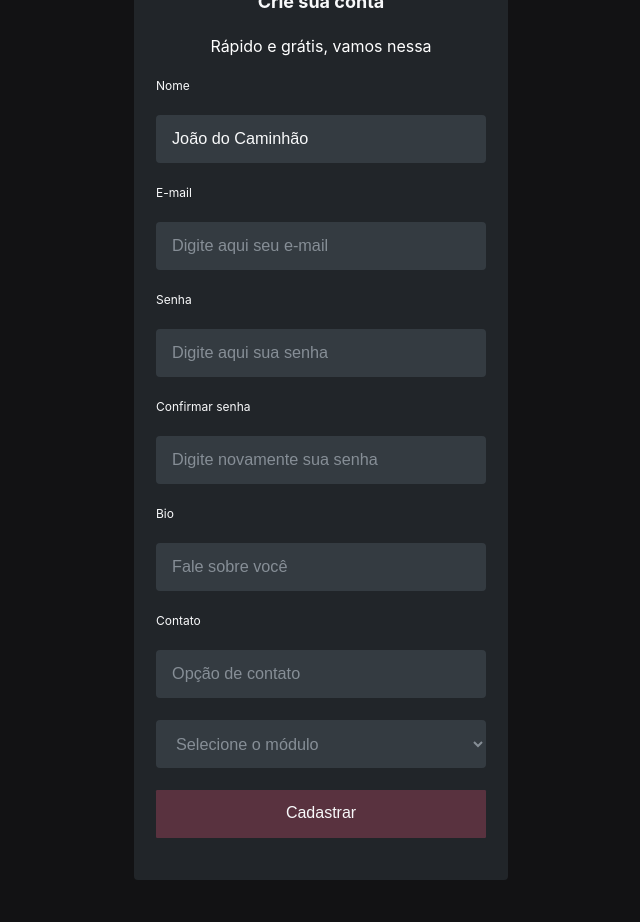
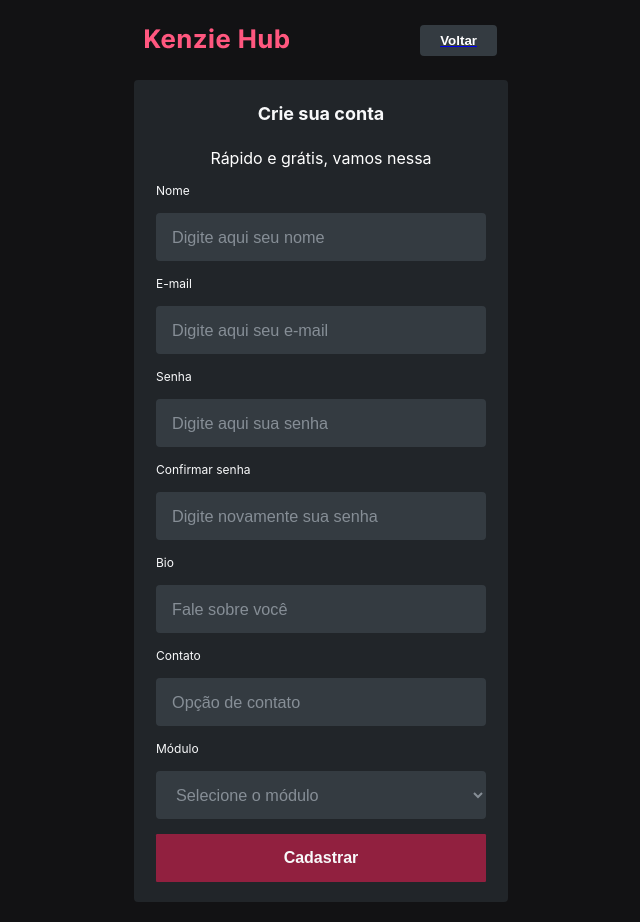
Before and after one commit to Kenzie-Academy-Brasil-Developers/Kenzie-Academy-Brasil-Developers-react-entrega-kenzie-hub.renangiaretta, a React (Create React App) app in the folder kenziehub/kenziehub/: page /register in a window 1280 px wide. Shown: the whole page, without its empty margins (319-959 px from the left). Before the commit the page ends 880 px from the top, so only its background shows below. Built offline with nearby package versions, Linux system fonts and the light colour scheme.

Commit message:
fix: register styles

```diff
--- a/kenziehub/kenziehub/src/App.css
+++ /dev/null
@@ -1,38 +0,0 @@
-.App {
-  text-align: center;
-}
-
-.App-logo {
-  height: 40vmin;
-  pointer-events: none;
-}
-
-@media (prefers-reduced-motion: no-preference) {
-  .App-logo {
-    animation: App-logo-spin infinite 20s linear;
-  }
-}
-
-.App-header {
-  background-color: #282c34;
-  min-height: 100vh;
-  display: flex;
-  flex-direction: column;
-  align-items: center;
-  justify-content: center;
-  font-size: calc(10px + 2vmin);
-  color: white;
-}
-
-.App-link {
-  color: #61dafb;
-}
-
-@keyframes App-logo-spin {
-  from {
-    transform: rotate(0deg);
-  }
-  to {
-    transform: rotate(360deg);
-  }
-}
--- a/kenziehub/kenziehub/src/components/RegisterForm/RegisterForm.jsx
+++ b/kenziehub/kenziehub/src/components/RegisterForm/RegisterForm.jsx
@@ -23,9 +23,8 @@ const RegisterForm = () => {
 
   const { register, handleSubmit, formState: { errors } } = useForm({
     resolver: yupResolver(registerSchema),
-	  defaultValues: {
-		  name: 'João do Caminhão',
-   }
+      defaultValues: {
+    }
   })
 
   const navigate = useNavigate()
@@ -43,7 +42,7 @@ const RegisterForm = () => {
 
   return (
     <StyledRegisterForm className='formContainer'>
-        <form onSubmit={handleSubmit(submit)} action="submit" noValidate>
+        <form className='registerForm' onSubmit={handleSubmit(submit)} action="submit" noValidate>
 
             <div className='titleContainer'>
             <h2 className='title1'>Crie sua conta</h2>
@@ -68,6 +67,7 @@ const RegisterForm = () => {
 						<label className='title2' htmlFor="contact">Contato</label>
             <input className='title4' name='contact' type="text" placeholder='Opção de contato' {...register('contact')}/>
             {errors.contact?.message && <p className='error' >{errors.contact.message}</p>}
+            <label className='title2' htmlFor="course_module">Módulo</label>
 						<select name="course_module" id=""  {...register('course_module')} >
 						{errors.course_module?.message && <p className='error' >{errors.course_module.message}</p>}
                 <option value="">Selecione o módulo</option>
--- a/kenziehub/kenziehub/src/components/RegisterForm/styles.js
+++ b/kenziehub/kenziehub/src/components/RegisterForm/styles.js
@@ -2,19 +2,13 @@ import styled from "styled-components";
 
 
 export const StyledRegisterForm = styled.div`
-
-
-
     display: flex;
     justify-content: center;
     align-items: center;
     background-color: var(--color-grey-3);
-        height: 892.2rem;
     border-radius: 0.4rem;
-        padding: 4.2rem 2.2rem 4.2rem 2.2rem;
-
-
-
+    padding: 2rem 2.2rem;
+    margin: 0 0 2rem 0;
 
     .titleContainer {
         display: flex;
@@ -23,22 +17,20 @@ export const StyledRegisterForm = styled.div`
         align-items: center;
         gap: 2rem;
     }
-    form {
 
+    .registerForm {
         display: flex;
         flex-direction: column;
         justify-content: center;
-        gap: 2.2rem;
+        gap: 1.5rem;
 
-
-        input {
+    .title4 {
         background-color: var(--color-grey-2);
         width: 33rem;
         height: 4.8rem;
         border-radius: 0.4rem;
         padding: 0rem 1.6rem 0rem 1.6rem;
         border: none;
-
         ::placeholder {
             font-weight: 400;
             font-size: 1.624rem;
@@ -46,6 +38,7 @@ export const StyledRegisterForm = styled.div`
             color: var(--color-grey-1);
         }
     }
+
     select {
         background-color: var(--color-grey-2);
         width: 33rem;
@@ -57,10 +50,6 @@ export const StyledRegisterForm = styled.div`
         line-height: 2.639rem;
         color: var(--color-grey-1);
         border: none;
-
     }
 }
-
-
-
 `
--- a/kenziehub/kenziehub/src/index.css
+++ /dev/null
@@ -1,13 +0,0 @@
-body {
-  margin: 0;
-  font-family: -apple-system, BlinkMacSystemFont, 'Segoe UI', 'Roboto', 'Oxygen',
-    'Ubuntu', 'Cantarell', 'Fira Sans', 'Droid Sans', 'Helvetica Neue',
-    sans-serif;
-  -webkit-font-smoothing: antialiased;
-  -moz-osx-font-smoothing: grayscale;
-}
-
-code {
-  font-family: source-code-pro, Menlo, Monaco, Consolas, 'Courier New',
-    monospace;
-}
--- a/kenziehub/kenziehub/src/index.js
+++ b/kenziehub/kenziehub/src/index.js
@@ -1,6 +1,5 @@
 import React from 'react';
 import ReactDOM from 'react-dom/client';
-import './index.css';
 import App from './App';
 import reportWebVitals from './reportWebVitals';
 import { BrowserRouter } from 'react-router-dom';
--- a/kenziehub/kenziehub/src/pages/Register/index.jsx
+++ b/kenziehub/kenziehub/src/pages/Register/index.jsx
@@ -2,11 +2,21 @@ import React from 'react'
 import Logo from '../../components/Logo/Logo'
 import RegisterForm from '../../components/RegisterForm/RegisterForm'
 import { StyledRegister } from './style'
+import { Link } from 'react-router-dom'
 
 const Register = () => {
   return (
     <StyledRegister>
-      <Logo/>
+      <header className='registerHeader'>
+        <div className='logoContainer'>
+          <Logo/>
+        </div>
+        <div className='buttonContainer'>
+          <Link to='/'>
+            <button className='toLoginButton'>Voltar</button>
+          </Link>
+        </div>
+      </header>
         <RegisterForm/>
     </StyledRegister>
   )
--- a/kenziehub/kenziehub/src/pages/Register/style.js
+++ b/kenziehub/kenziehub/src/pages/Register/style.js
@@ -6,5 +6,25 @@ export const StyledRegister = styled.div`
     align-items: center;
     justify-content: center;
     width: 100vw;
-    height: 100vh;
+
+    .registerHeader {
+        display: flex;
+        justify-content: space-between;
+        align-items: center;
+        width: 27.5%;
+        height: 8rem;
+    }
+
+    .toLoginButton {
+        display: flex;
+        border: none;
+        padding: 0.8rem 2rem;
+        border-radius: 0.4rem;
+        background-color: var(--color-grey-2);
+        color: #FFFFFF;
+        font-weight: 800;
+        :hover {
+            filter: brightness(1.3);
+        }
+    }
 `
--- a/kenziehub/kenziehub/src/styles/buttons.js
+++ b/kenziehub/kenziehub/src/styles/buttons.js
@@ -21,11 +21,14 @@ export const StyledButtonNegative = styled.button`
     border-radius: 0.4rem;
     padding: 0rem 2.2rem 0rem 2.2rem;
     border-radius: 0.122rem;
-    background-color: #59323F;
-    font-weight: 500;
+    background-color: #91203F;
+    font-weight: 600;
     font-size: 1.6rem;
     line-height: 2.639rem;
     color: var(--color-grey-0);
+    &&:hover {
+        filter: brightness(120%);
+    }
 `
 export const StyledButtonDisabled = styled.button`
     width: 100%;
--- a/kenziehub/kenziehub/src/styles/global.js
+++ b/kenziehub/kenziehub/src/styles/global.js
@@ -31,7 +31,7 @@ export default createGlobalStyle`
     body, html {
         justify-content: center;
         width: 100vw;
-        height: 100vh;
+        overflow-x: hidden;
     }
 
     body {
```
Also changed, not shown: 1 other file (tests, documents, lock files or other folders). Lines whose indentation alone changed are shown as unchanged.
